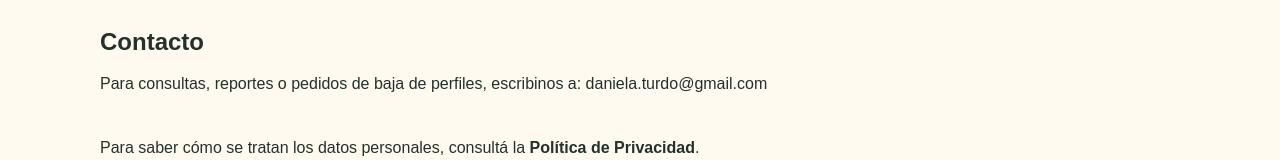
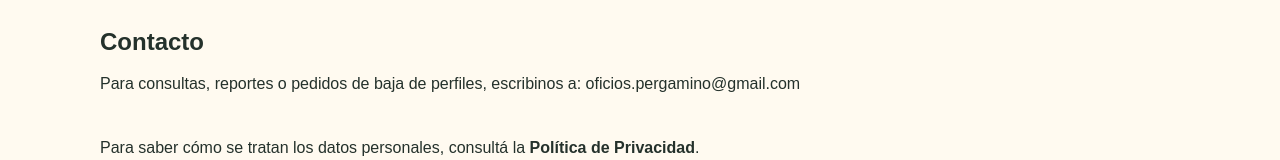
Before and after one commit to danielaturdo-hue/oficios-pergamino, a Next.js app: page /terminos in a window 1280 px wide. Shown: the part 2202-2362 px from the top of the page. Built offline with nearby package versions, Linux system fonts and the light colour scheme.

Commit message:
actualizar email de contacto en terminos

```diff
--- a/app/terminos/page.tsx
+++ b/app/terminos/page.tsx
@@ -87,7 +87,7 @@ const secciones = [
   {
     titulo: 'Contacto',
     parrafos: [
-      'Para consultas, reportes o pedidos de baja de perfiles, escribinos a: daniela.turdo@gmail.com',
+      'Para consultas, reportes o pedidos de baja de perfiles, escribinos a: oficios.pergamino@gmail.com',
     ],
   },
 ];
```
